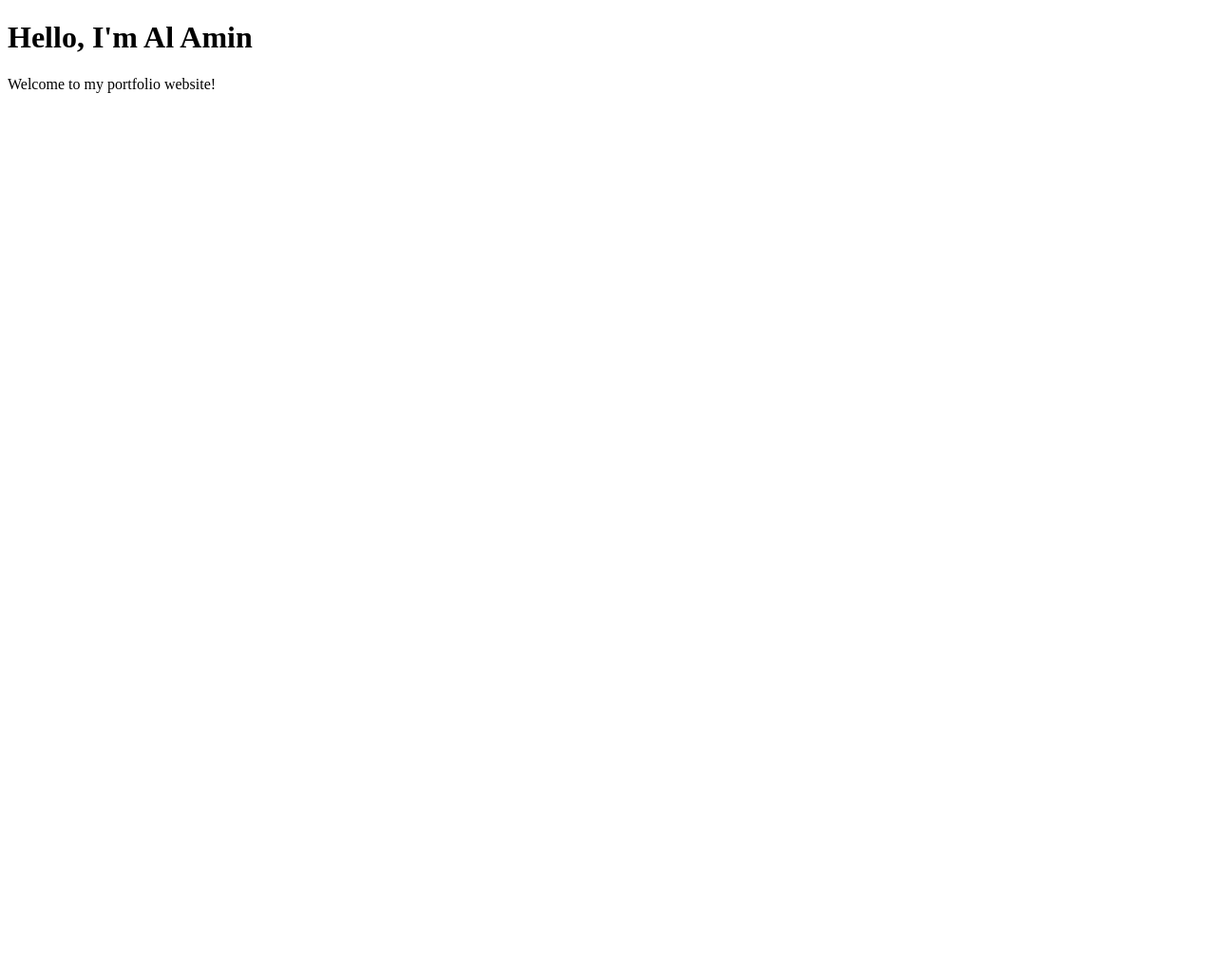
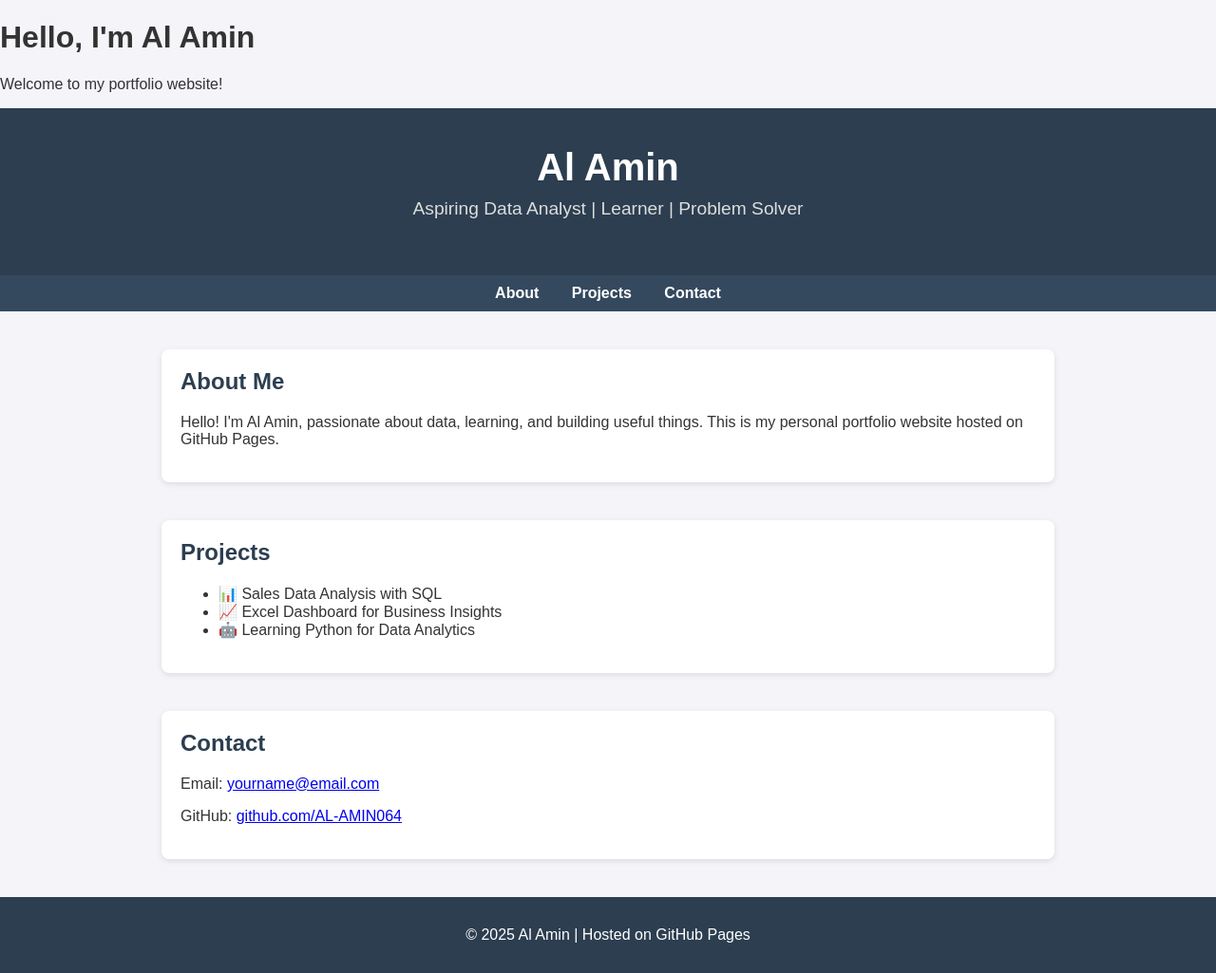
Before and after one commit to AL-AMIN064/alamin.github.io, a plain HTML site: page index.html in a window 1280 px wide. Shown: the whole page at 95% size. Before the commit the page ends 800 px from the top, so only its background shows below. Drawn offline with Linux system fonts and the light colour scheme.

Commit message:
Update index.html
.

```diff
--- a/index.html
+++ b/index.html
@@ -9,3 +9,107 @@
     <p>Welcome to my portfolio website!</p>
 </body>
 </html>
+<!DOCTYPE html>
+<html lang="en">
+<head>
+  <meta charset="UTF-8" />
+  <meta name="viewport" content="width=device-width, initial-scale=1.0" />
+  <title>Al Amin | Portfolio</title>
+  <style>
+    body {
+      font-family: Arial, sans-serif;
+      margin: 0;
+      padding: 0;
+      background: #f4f4f9;
+      color: #333;
+    }
+    header {
+      background: #2c3e50;
+      color: white;
+      padding: 40px 20px;
+      text-align: center;
+    }
+    header h1 {
+      margin: 0;
+      font-size: 2.5em;
+    }
+    header p {
+      margin-top: 10px;
+      font-size: 1.2em;
+      color: #ddd;
+    }
+    nav {
+      background: #34495e;
+      padding: 10px;
+      text-align: center;
+    }
+    nav a {
+      color: white;
+      margin: 0 15px;
+      text-decoration: none;
+      font-weight: bold;
+    }
+    nav a:hover {
+      color: #1abc9c;
+    }
+    section {
+      max-width: 900px;
+      margin: 40px auto;
+      padding: 20px;
+      background: white;
+      border-radius: 8px;
+      box-shadow: 0 2px 6px rgba(0,0,0,0.1);
+    }
+    section h2 {
+      color: #2c3e50;
+      margin-top: 0;
+    }
+    footer {
+      background: #2c3e50;
+      color: white;
+      text-align: center;
+      padding: 15px;
+      margin-top: 40px;
+    }
+  </style>
+</head>
+<body>
+
+  <header>
+    <h1>Al Amin</h1>
+    <p>Aspiring Data Analyst | Learner | Problem Solver</p>
+  </header>
+
+  <nav>
+    <a href="#about">About</a>
+    <a href="#projects">Projects</a>
+    <a href="#contact">Contact</a>
+  </nav>
+
+  <section id="about">
+    <h2>About Me</h2>
+    <p>Hello! I'm Al Amin, passionate about data, learning, and building useful things.
+       This is my personal portfolio website hosted on GitHub Pages.</p>
+  </section>
+
+  <section id="projects">
+    <h2>Projects</h2>
+    <ul>
+      <li>📊 Sales Data Analysis with SQL</li>
+      <li>📈 Excel Dashboard for Business Insights</li>
+      <li>🤖 Learning Python for Data Analytics</li>
+    </ul>
+  </section>
+
+  <section id="contact">
+    <h2>Contact</h2>
+    <p>Email: <a href="mailto:yourname@email.com">yourname@email.com</a></p>
+    <p>GitHub: <a href="https://github.com/AL-AMIN064" target="_blank">github.com/AL-AMIN064</a></p>
+  </section>
+
+  <footer>
+    <p>© 2025 Al Amin | Hosted on GitHub Pages</p>
+  </footer>
+
+</body>
+</html>
```
